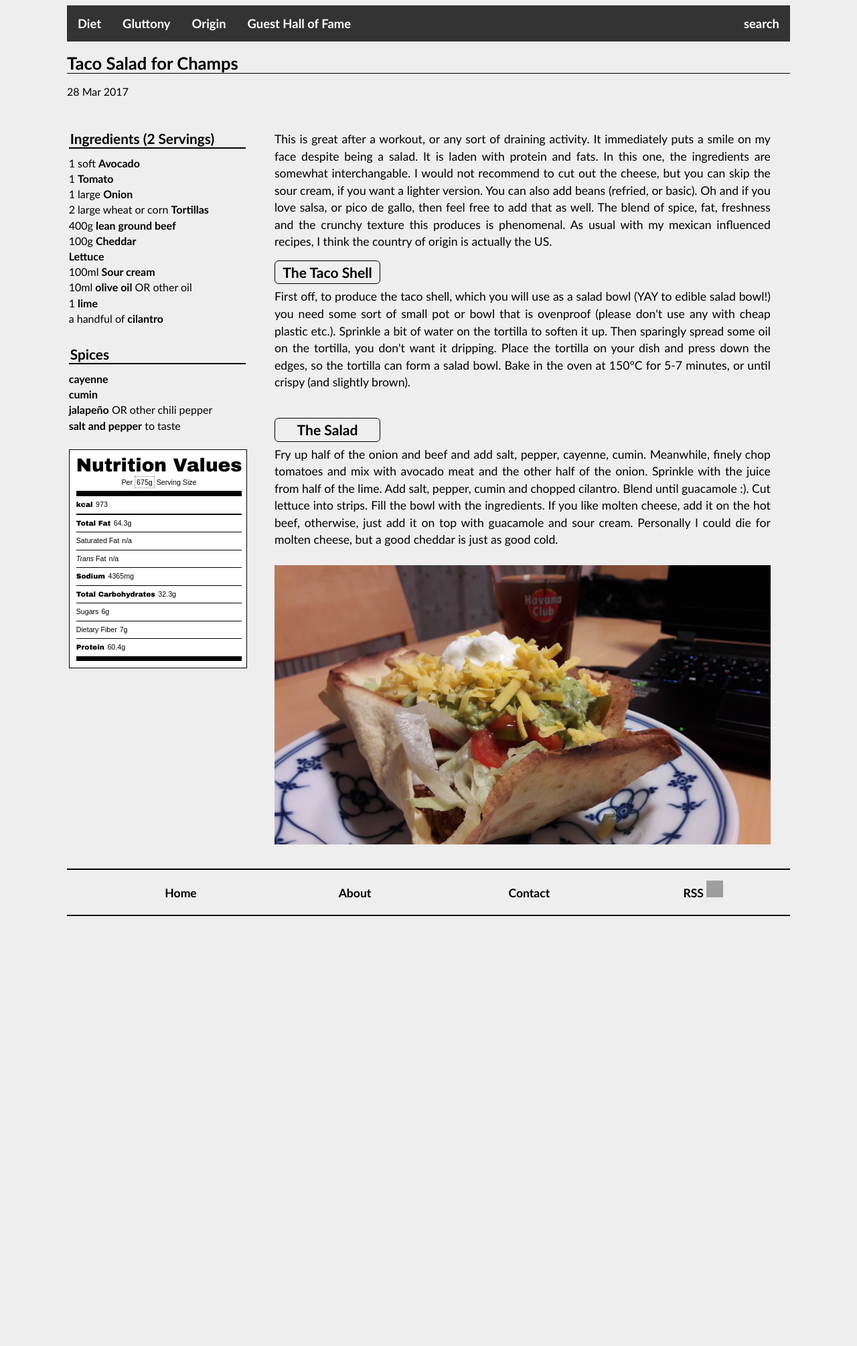
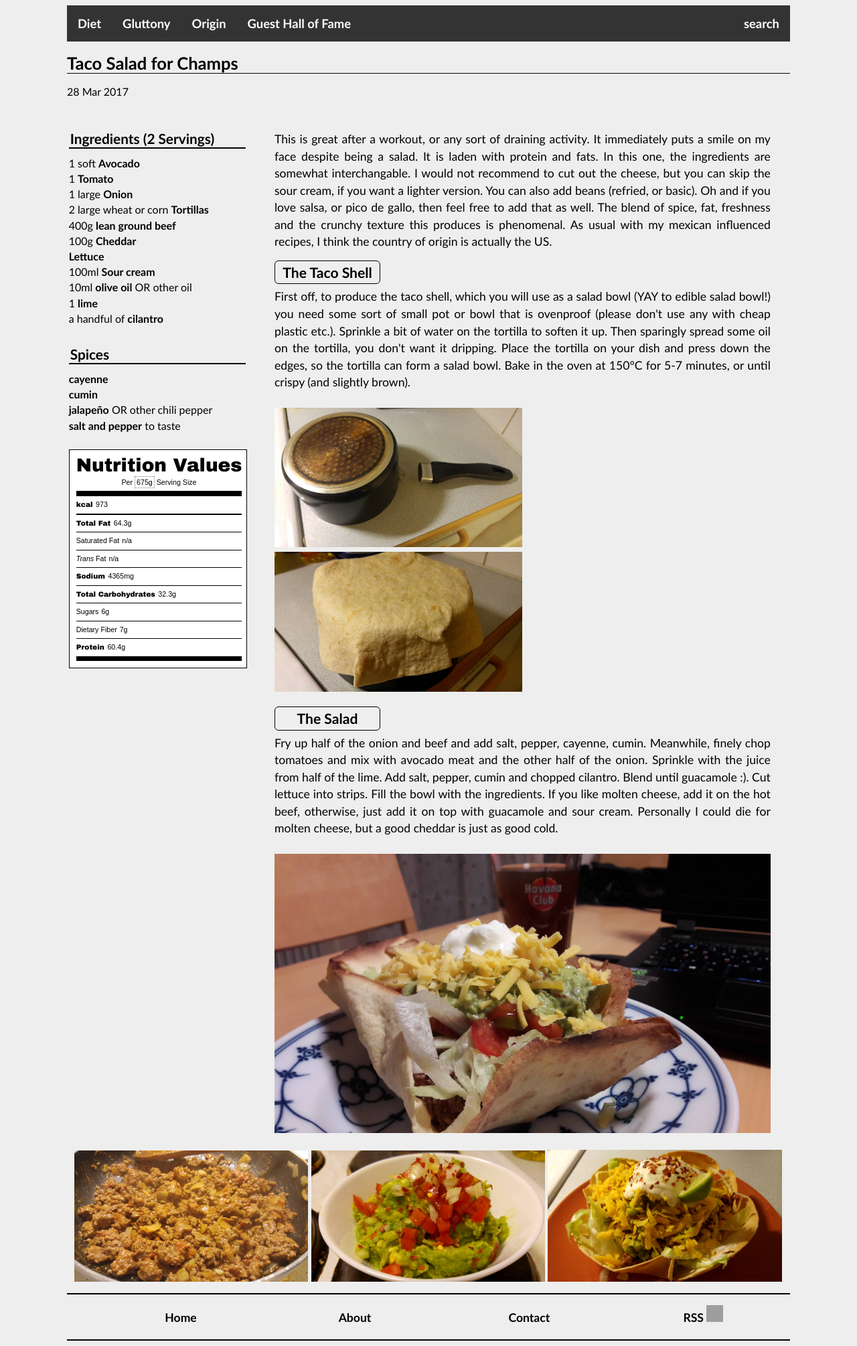
Before and after one commit to gluttonousbear/gluttonousbear.github.io, a Jekyll site: the page built from _posts/2017-03-28-taco-salad-for-champs.html, in a window 1280 px wide. Shown: the whole page at 67% size. Built offline with Jekyll 4.4.1, drawn with Linux system fonts in a browser that asks for light colours; before the commit the page ends 1376 px from its top, so only the background shows below that; grey boxes are pictures that could not be loaded.

Commit message:
Update 2017-03-28-taco-salad-for-champs.html

```diff
--- a/_posts/2017-03-28-taco-salad-for-champs.html
+++ b/_posts/2017-03-28-taco-salad-for-champs.html
@@ -51,18 +51,24 @@
 				  	Then sparingly spread some oil on the tortilla, you don't want it dripping. Place the tortilla on your dish and press down the edges, so
 					the tortilla can form a salad bowl. Bake in the oven at 150°C for 5-7 minutes, or until crispy (and slightly brown).
 				  	<br /><br />
+				  	<img src="/images/2017-03-28-taco-salad-for-champs2.jpg" alt="taco salad image" style="width:50%"/>
+				 	<img src="/images/2017-03-28-taco-salad-for-champs3.jpg" alt="taco salad image" style="width:50%"/>
 				  <h5>The Salad</h5>
 				  	Fry up half of the onion and beef and add salt, pepper, cayenne, cumin. Meanwhile, finely chop tomatoes and mix with avocado meat and the
 				  	other half of the onion. Sprinkle with the juice from half of the lime. Add salt, pepper, cumin and chopped cilantro. Blend until guacamole :).
 				  	Cut lettuce into strips. Fill the bowl with the ingredients. If you like molten cheese, add it on the hot beef, otherwise, just add it on top
 				  	with guacamole and sour cream. Personally I could die for molten cheese, but a good cheddar is just as good cold. <br /><br />
-					<img src="/images/2017-03-28-taco-salad-for-champs.jpg" title="source: imgur.com" style="width:100%"/>
+					<img src="/images/2017-03-28-taco-salad-for-champs.jpg" alt="taco salad image" style="width:100%"/>
 				</code>
 			</section>
 
 
 			<section class="full-page-text">
 				<code>
+					<img src="/images/2017-03-28-taco-salad-for-champs4.jpg" alt="taco salad image" style="width:33%"/>
+				 	<img src="/images/2017-03-28-taco-salad-for-champs5.jpg" alt="taco salad image" style="width:33%"/>
+					<img src="/images/2017-03-28-taco-salad-for-champs6.jpg" alt="taco salad image" style="width:33%"/>
+
 				</code>
 			</section>
 
```
